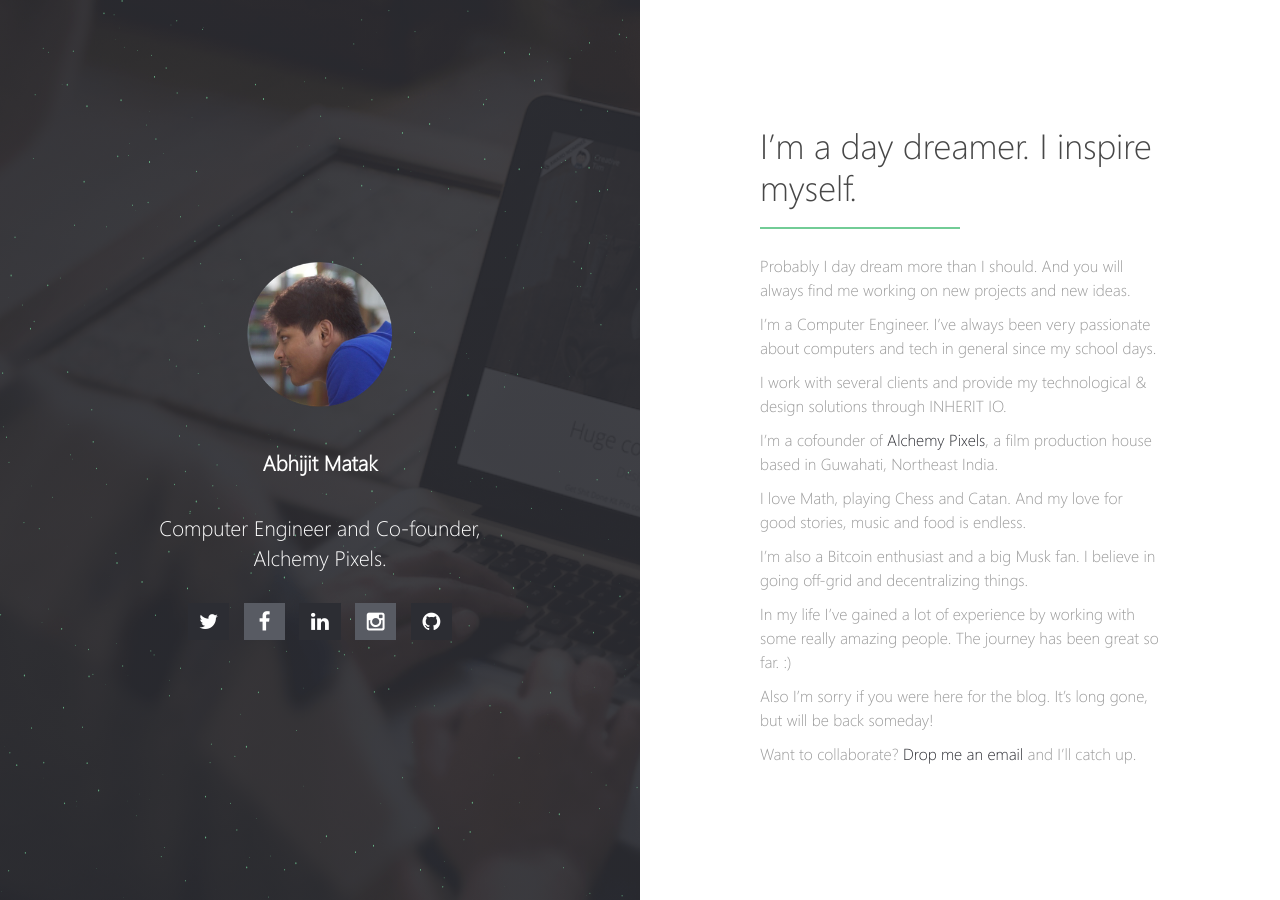
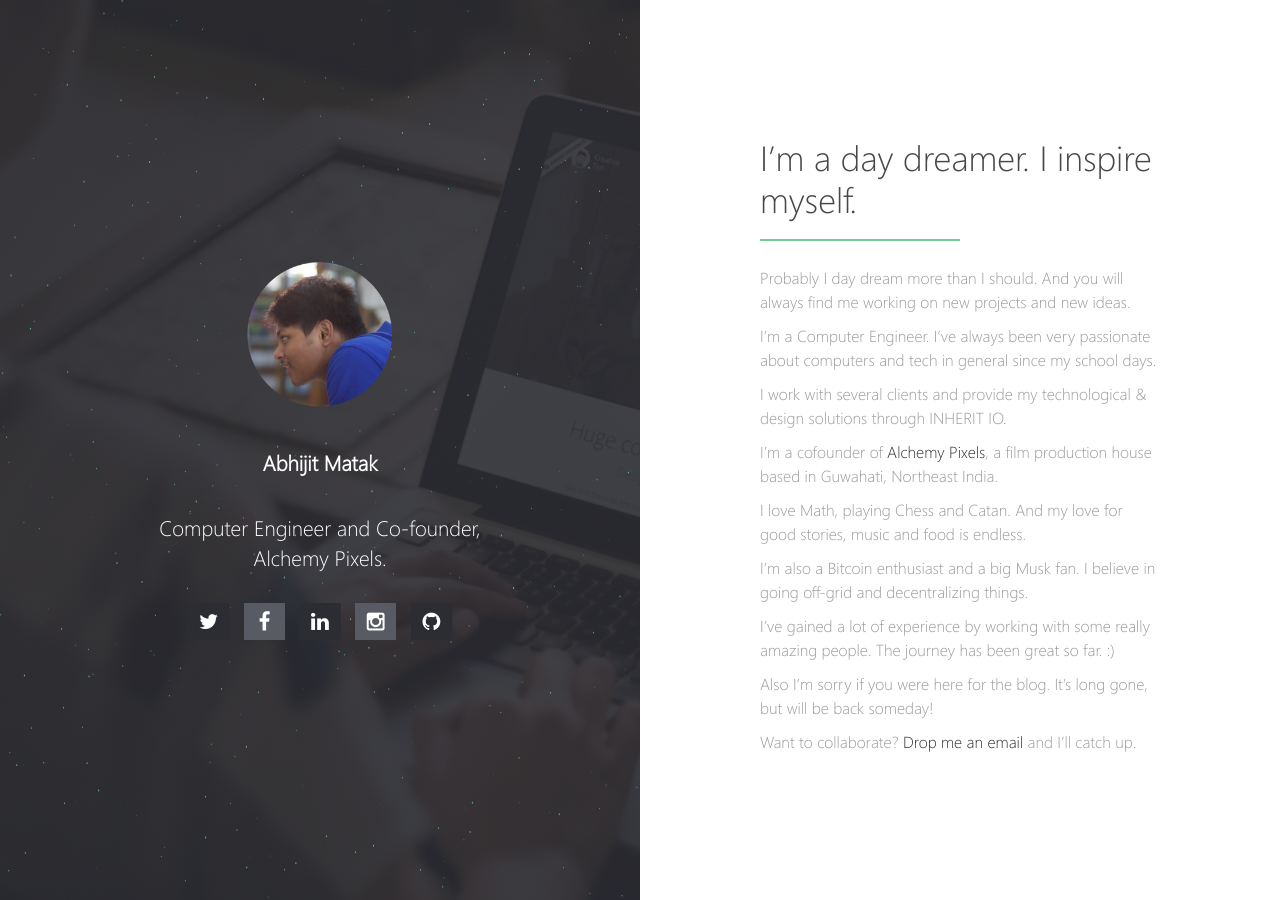
Before and after one commit to skyhitblog/skyhitblog.github.io, a Jekyll site: the page built from index.md, in a window 1280 px wide. Built offline with Jekyll 4.4.1, drawn with Linux system fonts in a browser that asks for light colours; our own code applies the rules of GitHub Pages for plain Markdown files.

Commit message:
Update index.md

```diff
--- a/index.md
+++ b/index.md
@@ -15,7 +15,7 @@ I love Math, playing Chess and Catan. And my love for good stories, music and fo
 
 I'm also a Bitcoin enthusiast and a big Musk fan. I believe in going off-grid and decentralizing things.
 
-In my life I've gained a lot of experience by working with some really amazing people. The journey has been great so far. :)
+I've gained a lot of experience by working with some really amazing people. The journey has been great so far. :)
 
 Also I'm sorry if you were here for the blog. It's long gone, but will be back someday!
 
```
